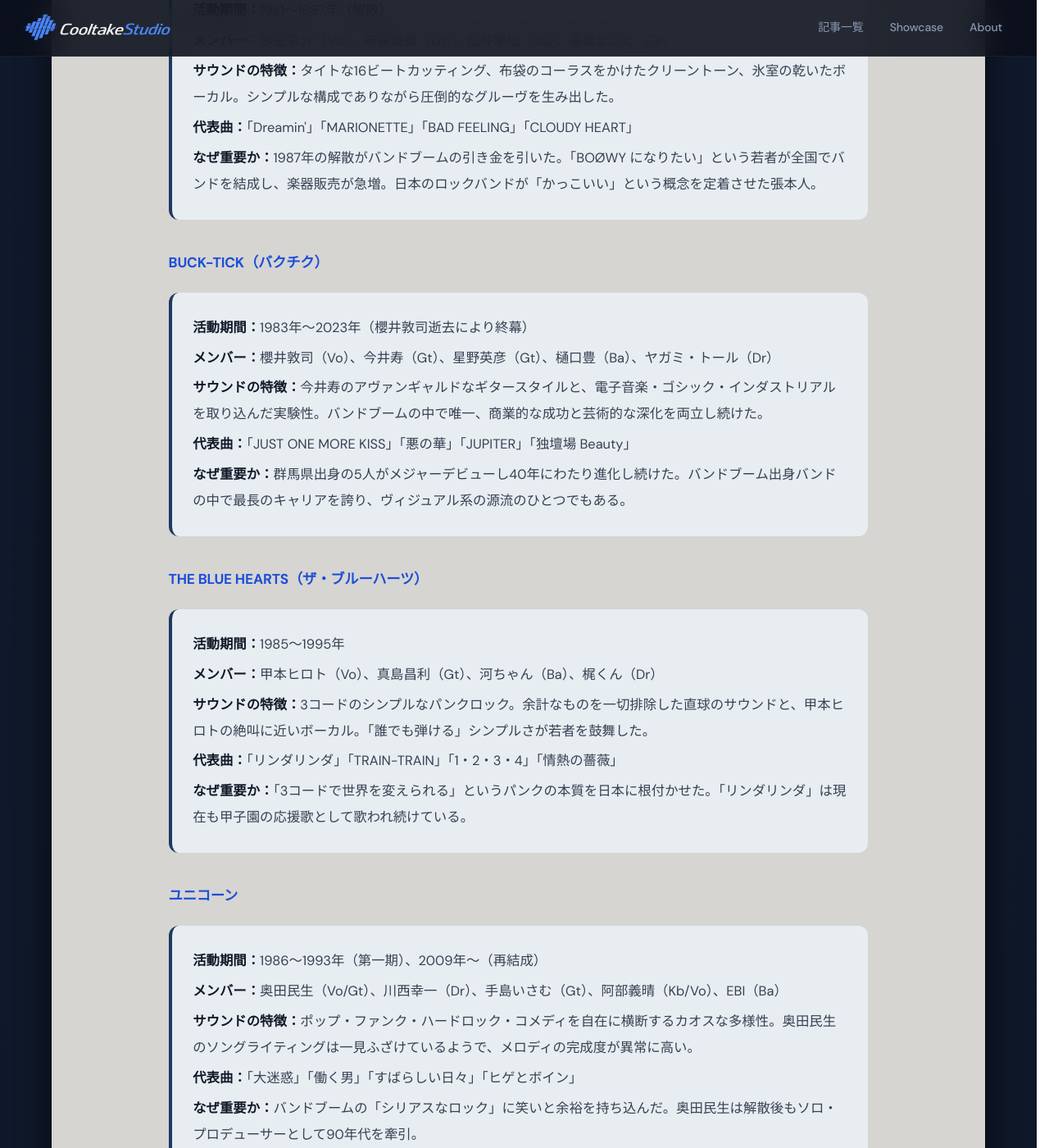
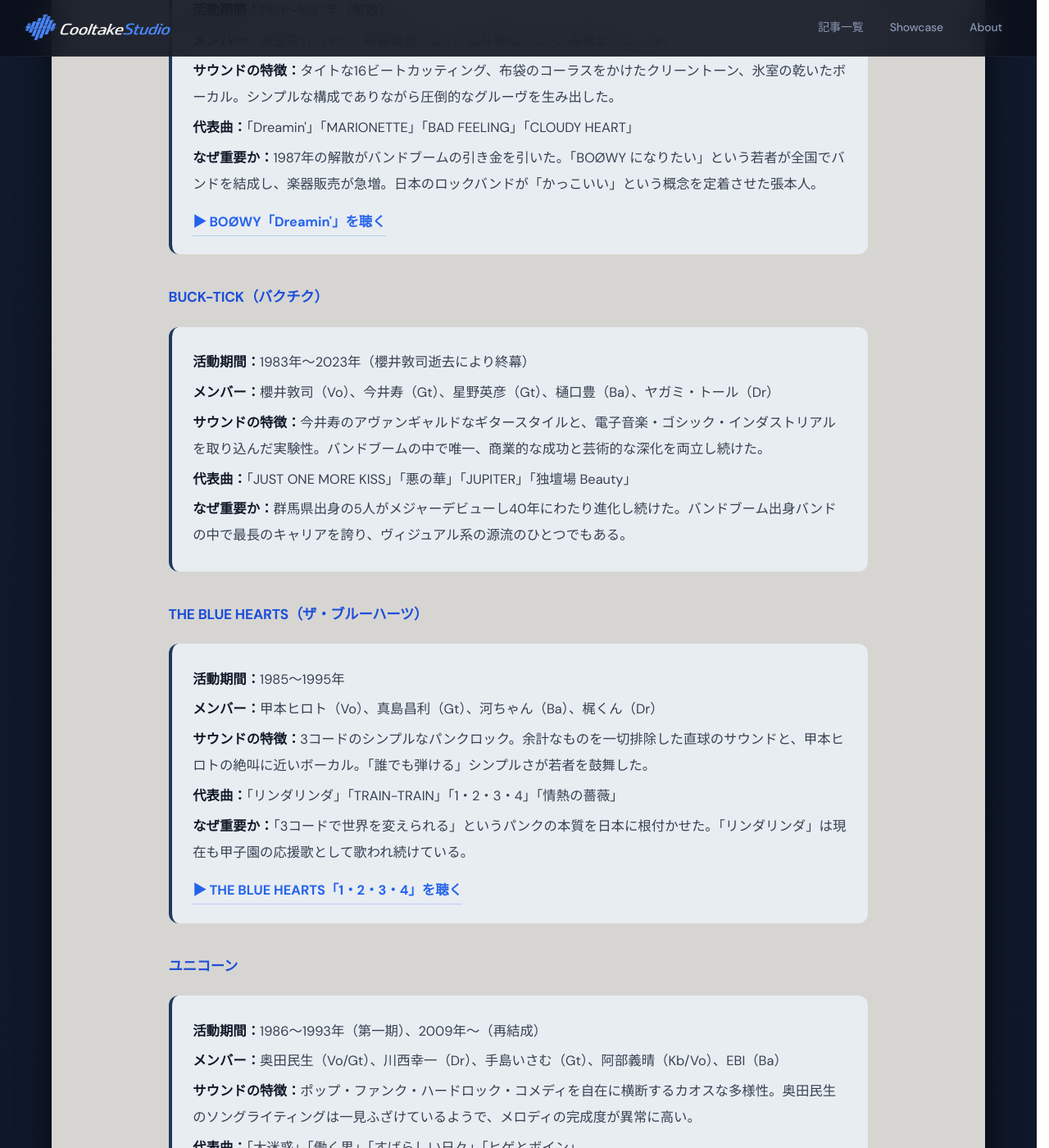
Before and after one commit to cooltake/cooltake-staging, a Jekyll site: the page built from _posts/2026-05-30-japan-music-08-band-boom.md, in a window 1280 px wide and 1400 px high, scrolled down 951 px. Shown: the whole window at 82% size. Built offline with Jekyll 4.4.1, drawn with Linux system fonts in a browser that asks for light colours; some web fonts are replaced; some of the changed text lies outside the part shown.

Commit message:
fix: move video links inside each band card, remove standalone link boxes

```diff
--- a/_posts/2026-05-30-japan-music-08-band-boom.md
+++ b/_posts/2026-05-30-japan-music-08-band-boom.md
@@ -28,6 +28,7 @@
 <p style="color:#374151;margin:.3rem 0;"><strong>サウンドの特徴：</strong>タイトな16ビートカッティング、布袋のコーラスをかけたクリーントーン、氷室の乾いたボーカル。シンプルな構成でありながら圧倒的なグルーヴを生み出した。</p>
 <p style="color:#374151;margin:.3rem 0;"><strong>代表曲：</strong>「Dreamin'」「MARIONETTE」「BAD FEELING」「CLOUDY HEART」</p>
 <p style="color:#374151;margin:.3rem 0;"><strong>なぜ重要か：</strong>1987年の解散がバンドブームの引き金を引いた。「BOØWY になりたい」という若者が全国でバンドを結成し、楽器販売が急増。日本のロックバンドが「かっこいい」という概念を定着させた張本人。</p>
+<a href="https://www.youtube.com/results?search_query=BOOWY%20Dreamin" target="_blank" rel="nofollow noopener" style="display:inline-flex;align-items:center;gap:.4em;color:#1e3a5f;text-decoration:none;font-weight:600;margin-top:.6rem;">▶ BOØWY「Dreamin'」を聴く</a>
 </div>
 
 ### BUCK-TICK（バクチク）
@@ -48,6 +49,7 @@
 <p style="color:#374151;margin:.3rem 0;"><strong>サウンドの特徴：</strong>3コードのシンプルなパンクロック。余計なものを一切排除した直球のサウンドと、甲本ヒロトの絶叫に近いボーカル。「誰でも弾ける」シンプルさが若者を鼓舞した。</p>
 <p style="color:#374151;margin:.3rem 0;"><strong>代表曲：</strong>「リンダリンダ」「TRAIN-TRAIN」「1・2・3・4」「情熱の薔薇」</p>
 <p style="color:#374151;margin:.3rem 0;"><strong>なぜ重要か：</strong>「3コードで世界を変えられる」というパンクの本質を日本に根付かせた。「リンダリンダ」は現在も甲子園の応援歌として歌われ続けている。</p>
+<a href="https://www.youtube.com/results?search_query=THE%20BLUE%20HEARTS%201%202%203%204" target="_blank" rel="nofollow noopener" style="display:inline-flex;align-items:center;gap:.4em;color:#1e3a5f;text-decoration:none;font-weight:600;margin-top:.6rem;">▶ THE BLUE HEARTS「1・2・3・4」を聴く</a>
 </div>
 
 ### ユニコーン
@@ -120,12 +122,6 @@
 <p style="color:#374151;margin:.3rem 0;"><strong>なぜ重要か：</strong>バンドブーム世代のヒロト・マーシーが90年代にも第一線で活躍したことを証明。現在はTHE CROMANYONSとして活動継続中。</p>
 </div>
 
-<div class="video-link-box" style="margin:1rem 0;padding:.7rem 1rem;background:#eef1f5;border-left:3px solid #1e3a5f;border-radius:6px;">
-<a href="https://www.youtube.com/results?search_query=BOOWY%20Dreamin" target="_blank" rel="nofollow noopener" style="display:inline-flex;align-items:center;gap:.4em;color:#1e3a5f;text-decoration:none;font-weight:600;">▶ BOØWY「Dreamin'」を聴く</a>
-</div>
-<div class="video-link-box" style="margin:1rem 0;padding:.7rem 1rem;background:#eef1f5;border-left:3px solid #1e3a5f;border-radius:6px;">
-<a href="https://www.youtube.com/results?search_query=THE%20BLUE%20HEARTS%201%202%203%204" target="_blank" rel="nofollow noopener" style="display:inline-flex;align-items:center;gap:.4em;color:#1e3a5f;text-decoration:none;font-weight:600;">▶ THE BLUE HEARTS「1・2・3・4」を聴く</a>
-</div>
 
 ---
 
@@ -168,7 +164,7 @@
 |---|-------|--------|
 | 初代 | **FLYING KIDS** | ファンクロック。「幸せであるように」がヒット |
 | ２代目 | **BEGIN** | 沖縄出身。「島人ぬ宝」など独自の沖縄ポップで長く活躍 |
-| ３代目 | **たま** | 「さよなら人類」がオリコン1位。メジャーデビュー後も独自路線。2003年解散 |
+| ３代目 | **たま** | 「さよなら人類」がオリコン1位。メジャーデビュー後も独自路線。2003年解散　[▶ 聴く](https://www.youtube.com/results?search_query=%E3%81%9F%E3%81%BE%20%E3%81%95%E3%82%88%E3%81%AA%E3%82%89%E4%BA%BA%E9%A1%9E) |
 | ４代目 | **マルコシアスバンプ** | ハードロック×個性的なビジュアルで異彩を放った |
 | ５代目 | **LITTLE CREATURES** | 洗練されたポップセンスとアンサンブルで高評価 |
 | ６代目 | **BLANKEY JET CITY** | ガレージロックの荒々しさで圧倒。90年代ロックを牽引。2000年解散 |
@@ -180,9 +176,6 @@
 | **人間椅子** | 重金属×文学的歌詞で審査員を唖然とさせた | 現在も精力的に活動中。イカ天出身最長寿バンドのひとつ |
 | **GLAY** | 函館出身の無名バンド。TERUのボーカルが評価される | 「BELOVED」「Winter,again」など累計3000万枚超 |
 
-<div class="video-link-box" style="margin:1rem 0;padding:.7rem 1rem;background:#eef1f5;border-left:3px solid #1e3a5f;border-radius:6px;">
-<a href="https://www.youtube.com/results?search_query=%E3%81%9F%E3%81%BE%20%E3%81%95%E3%82%88%E3%81%AA%E3%82%89%E4%BA%BA%E9%A1%9E" target="_blank" rel="nofollow noopener" style="display:inline-flex;align-items:center;gap:.4em;color:#1e3a5f;text-decoration:none;font-weight:600;">▶ 「さよなら人類」（たま）を聴く</a>
-</div>
 
 ---
 
```
